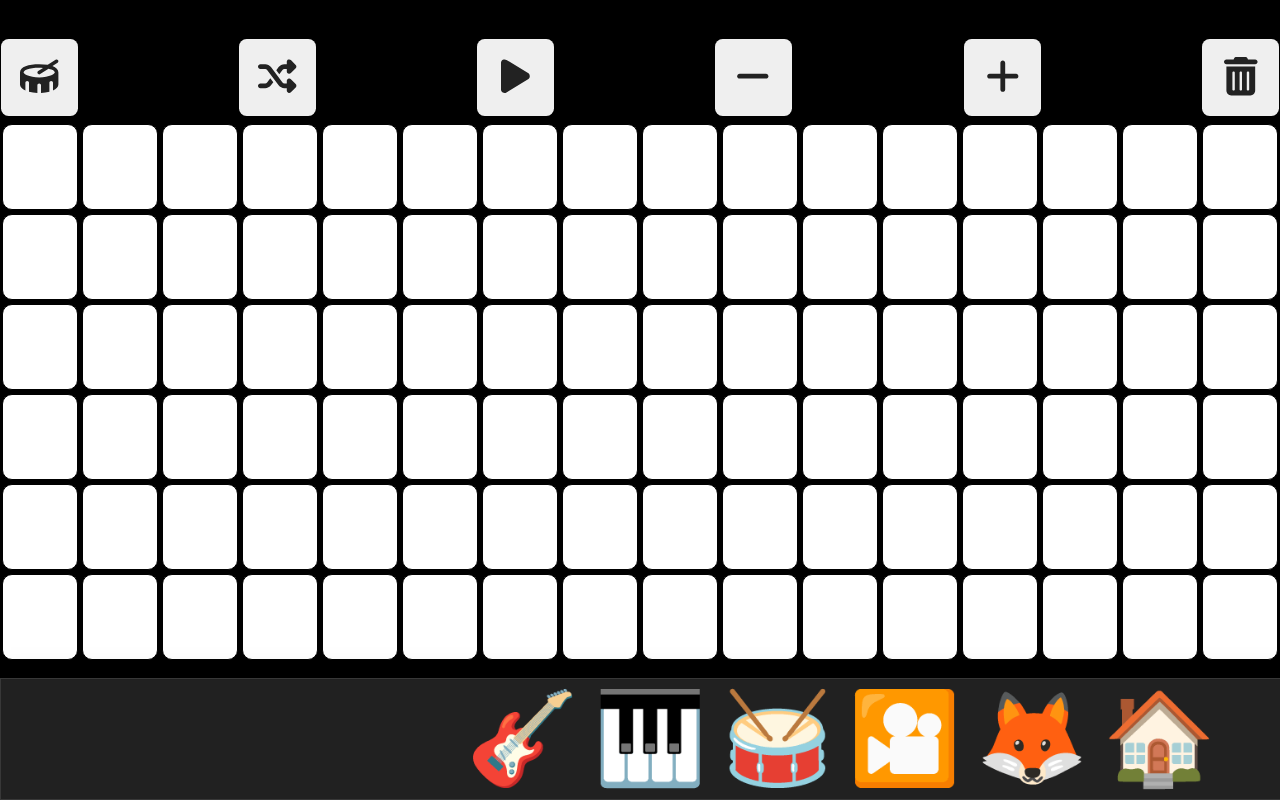
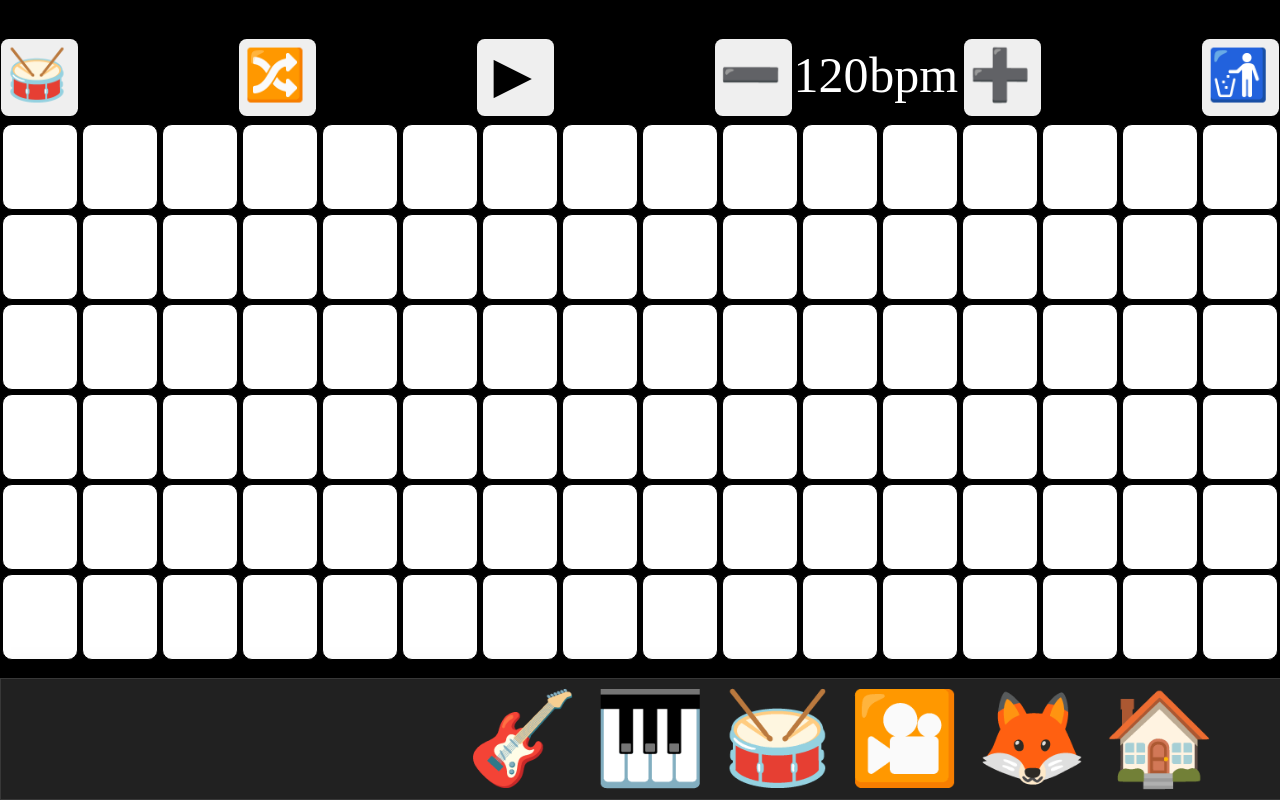
Before and after one commit to DongHY1/my-protfolio-website, a Vue app: page /drum in a window 1280 px wide. Shown: the top 800 px of the page. Built offline with nearby package versions, Linux system fonts and the light colour scheme.

Commit message:
♻️重构(css): 将图标更换为emoji

```diff
--- a/src/views/Drum.vue
+++ b/src/views/Drum.vue
@@ -2,28 +2,28 @@
     <div class="sequencer">
         <div class="header" :class="{ drum: tab === 0, lead: tab === 1 }">
             <button>
-                <i class="fas" :class="{ 'fa-drum': tab === 0, 'fa-music': tab === 1 }"></i>
+                <span>{{tab===0?'🥁':'🎹'}}</span>
             </button>
             <button>
-                <i class="fas fa-random"></i>
+                <span>🔀</span>
             </button>
             <div class="play">
                 <button @click="playHandler">
-                    <i class="fas" :class="{ 'fa-play': !isPlaying, 'fa-pause': isPlaying }"></i>
+                    <span>{{isPlaying?'◼':'▶'}}</span>
                 </button>
             </div>
             <div class="bpm">
                 <button @click="BPM -= 5">
-                    <i class="fas fa-minus"></i>
+                   <span>➖</span>
                 </button>
-                <input type="text" :value="BPM" readonly />
+                <input type="text" :value="BPM" readonly style="color: white;"/>
                 <span>bpm</span>
                 <button @click="BPM += 5">
-                    <i class="fas fa-plus"></i>
+                   <span>➕</span>
                 </button>
             </div>
             <button>
-                <i class="fas fa-trash-alt"></i>
+                <span>🚮</span>
             </button>
         </div>
         <div class="pad">
@@ -186,11 +186,11 @@ function playHandler() {
     }
 }
 function play() {
-    isPlaying.value = true
+    isPlaying.value = !isPlaying.value
     Tone.Transport.start()
 }
 function stop() {
-    isPlaying.value = false
+    isPlaying.value = !isPlaying.value
     Tone.Transport.stop()
 }
 </script>
@@ -210,6 +210,9 @@ function stop() {
         width: 100%;
         // background-color: #bfa;
         .bpm {
+            span{
+                color: white;
+            }
         }
     }
     .pad {
```
